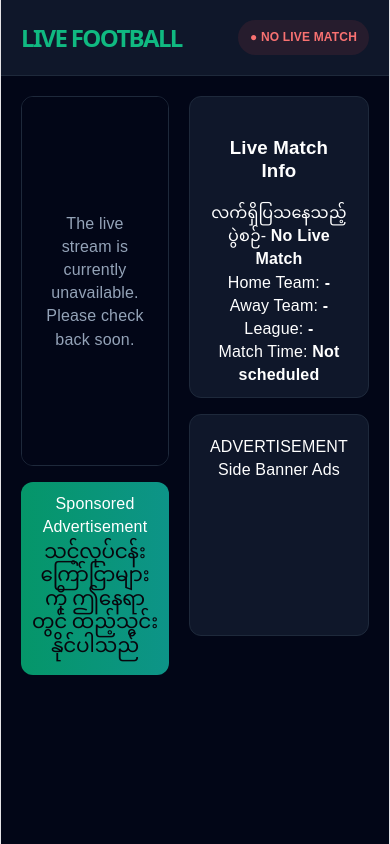
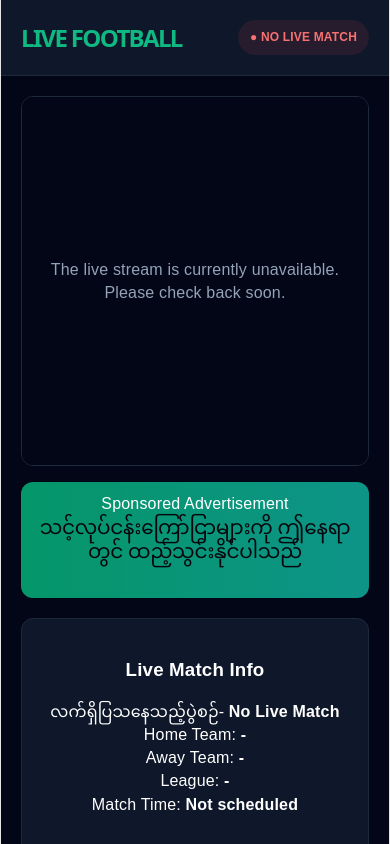
Before and after one commit to snitchwk-khant/football-live-project, a React (Vite) app in the folder football-stream/: page / in a window 390 px wide. Shown: the top 844 px of the page. Built offline with nearby package versions, Linux system fonts and the light colour scheme; no server answers; the database is empty.

Commit message:
Sprint 5.5: Stabilization and responsive improvements

```diff
--- a/football-stream/src/admin/Banners.jsx
+++ b/football-stream/src/admin/Banners.jsx
@@ -406,8 +406,8 @@ export default function Banners() {
 }
 
 const styles = {
-  shell: { display: "flex", minHeight: "100vh", background: "#020617", color: "#f8fafc", textAlign: "left" },
-  main: { flex: 1, minWidth: 0, padding: "32px" },
+  shell: { display: "flex", flexWrap: "wrap", minHeight: "100vh", background: "#020617", color: "#f8fafc", textAlign: "left" },
+  main: { flex: 1, minWidth: 0, width: "100%", padding: "32px" },
   header: { marginBottom: "24px" },
   eyebrow: { margin: 0, color: "#38bdf8", fontSize: "13px", fontWeight: 700, letterSpacing: "0.08em", textTransform: "uppercase" },
   title: { margin: "4px 0 0", color: "#f8fafc", fontSize: "32px", fontWeight: 700 },
--- a/football-stream/src/admin/Sidebar.jsx
+++ b/football-stream/src/admin/Sidebar.jsx
@@ -3,8 +3,10 @@ import { Link } from "react-router-dom";
 export default function Sidebar() {
   return (
     <aside style={{
-      width: "240px",
+      width: "100%",
+      maxWidth: "240px",
       minHeight: "100vh",
+      boxSizing: "border-box",
       background: "#0f172a",
       color: "white",
       padding: "20px",
--- a/football-stream/src/admin/Streams.jsx
+++ b/football-stream/src/admin/Streams.jsx
@@ -436,6 +436,7 @@ export default function Streams() {
 const styles = {
   shell: {
     display: "flex",
+    flexWrap: "wrap",
     minHeight: "100vh",
     background: "#020617",
     color: "#f8fafc",
@@ -444,6 +445,7 @@ const styles = {
   main: {
     flex: 1,
     minWidth: 0,
+    width: "100%",
     padding: "32px",
   },
   header: {
--- a/football-stream/src/pages/Home.jsx
+++ b/football-stream/src/pages/Home.jsx
@@ -17,12 +17,18 @@ export default function Home() {
     match_time: null,
     is_live: false,
   });
+  const [matchLoading, setMatchLoading] = useState(true);
+  const [matchError, setMatchError] = useState("");
+  const [isMobile, setIsMobile] = useState(false);
   const [banners, setBanners] = useState([]);
   const [bannerLoading, setBannerLoading] = useState(true);
   const [bannerError, setBannerError] = useState("");
   const [popupDismissed, setPopupDismissed] = useState(false);
 
   const fetchLiveMatch = useCallback(async () => {
+    setMatchLoading(true);
+    setMatchError("");
+
     const { data, error } = await supabase
       .from("matches")
       .select("*")
@@ -32,10 +38,12 @@ export default function Home() {
       .maybeSingle();
 
     if (error) {
-      console.log("Load live match error:", error);
+      setMatchError(error.message);
+      setMatchLoading(false);
       return null;
     }
 
+    setMatchLoading(false);
     return data;
   }, []);
 
@@ -59,9 +67,15 @@ export default function Home() {
 
   const refreshLiveMatch = useCallback(async () => {
     const data = await fetchLiveMatch();
-    console.log("Live match refetched");
     applyMatch(data);
   }, [fetchLiveMatch]);
+
+  useEffect(() => {
+    const updateMobile = () => setIsMobile(window.innerWidth <= 900);
+    updateMobile();
+    window.addEventListener("resize", updateMobile);
+    return () => window.removeEventListener("resize", updateMobile);
+  }, []);
 
   const fetchBanners = useCallback(async () => {
     setBannerLoading(true);
@@ -74,7 +88,6 @@ export default function Home() {
       .order("created_at", { ascending: false });
 
     if (error) {
-      console.log("Load banners error:", error);
       setBannerError(error.message);
       setBannerLoading(false);
       return;
@@ -123,7 +136,6 @@ export default function Home() {
           table: "matches",
         },
         () => {
-          console.log("Realtime event received");
           refreshLiveMatch().then(() => {
             if (!active) return;
           });
@@ -131,7 +143,6 @@ export default function Home() {
       )
       .subscribe((status) => {
         if (status === "SUBSCRIBED") {
-          console.log("Realtime connected");
           refreshLiveMatch();
         }
       });
@@ -197,7 +208,6 @@ export default function Home() {
 
     channel.subscribe((status) => {
       if (status === "SUBSCRIBED") {
-        console.log("Banners realtime connected");
         runBannerRefresh();
       }
     });
@@ -210,6 +220,8 @@ export default function Home() {
   }, [fetchBanners]);
 
   useEffect(() => {
+    let retryTimeout = null;
+
     if (!hasPlayableStreamUrl(match.stream_url)) {
       if (playerRef.current) {
         playerRef.current.pause();
@@ -220,7 +232,11 @@ export default function Home() {
       if (videoRef.current) {
         videoRef.current.innerHTML = "";
       }
-      return;
+      return () => {
+        if (retryTimeout) {
+          window.clearTimeout(retryTimeout);
+        }
+      };
     }
 
     if (videoRef.current && !playerRef.current) {
@@ -245,7 +261,7 @@ export default function Home() {
       }));
 
       player.on("error", () => {
-        setTimeout(() => {
+        retryTimeout = window.setTimeout(() => {
           if (match.stream_url && hasPlayableStreamUrl(match.stream_url)) {
             player.src({
               src: match.stream_url,
@@ -257,6 +273,12 @@ export default function Home() {
         }, 5000);
       });
     }
+
+    return () => {
+      if (retryTimeout) {
+        window.clearTimeout(retryTimeout);
+      }
+    };
   }, [hasPlayableStreamUrl, match.stream_url]);
 
   useEffect(() => {
@@ -341,11 +363,20 @@ export default function Home() {
       gridTemplateColumns: "2fr 1fr",
       gap: "20px",
     },
+    mainStack: {
+      maxWidth: "1200px",
+      margin: "0 auto",
+      padding: "20px",
+      display: "grid",
+      gridTemplateColumns: "1fr",
+      gap: "20px",
+    },
     videoBox: {
       backgroundColor: "#000000",
       borderRadius: "12px",
       overflow: "hidden",
       border: "1px solid #1e293b",
+      minHeight: "320px",
     },
     videoPlaceholder: {
       minHeight: "320px",
@@ -370,6 +401,14 @@ export default function Home() {
       flexDirection: "column",
       gap: "16px",
     },
+    bannerCard: {
+      backgroundColor: "#0f172a",
+      borderRadius: "12px",
+      border: "1px solid #1e293b",
+      overflow: "hidden",
+      marginBottom: "16px",
+      boxShadow: "0 8px 24px rgba(2, 6, 23, 0.3)",
+    },
     infoBox: {
       backgroundColor: "#0f172a",
       borderRadius: "12px",
@@ -384,14 +423,6 @@ export default function Home() {
       border: "1px solid #1e293b",
       height: "180px",
       textAlign: "center",
-    },
-    bannerCard: {
-      backgroundColor: "#0f172a",
-      borderRadius: "12px",
-      border: "1px solid #1e293b",
-      overflow: "hidden",
-      marginBottom: "16px",
-      boxShadow: "0 8px 24px rgba(2, 6, 23, 0.3)",
     },
     bannerImage: {
       display: "block",
@@ -527,12 +558,18 @@ export default function Home() {
         </div>
       </header>
 
-      <main style={styles.main}>
+      <main style={isMobile ? styles.mainStack : styles.main}>
         <div>
           {bannerLoading ? (
             <div style={styles.bannerState}>Loading banners...</div>
           ) : null}
           {bannerError ? <div style={styles.bannerState}><span style={styles.bannerError}>{bannerError}</span></div> : null}
+          {matchLoading ? (
+            <div style={styles.bannerState}>Loading live match...</div>
+          ) : null}
+          {matchError ? (
+            <div style={styles.bannerState}><span style={styles.bannerError}>{matchError}</span></div>
+          ) : null}
 
           {topBanner ? (
             <div style={styles.bannerCard}>
```
